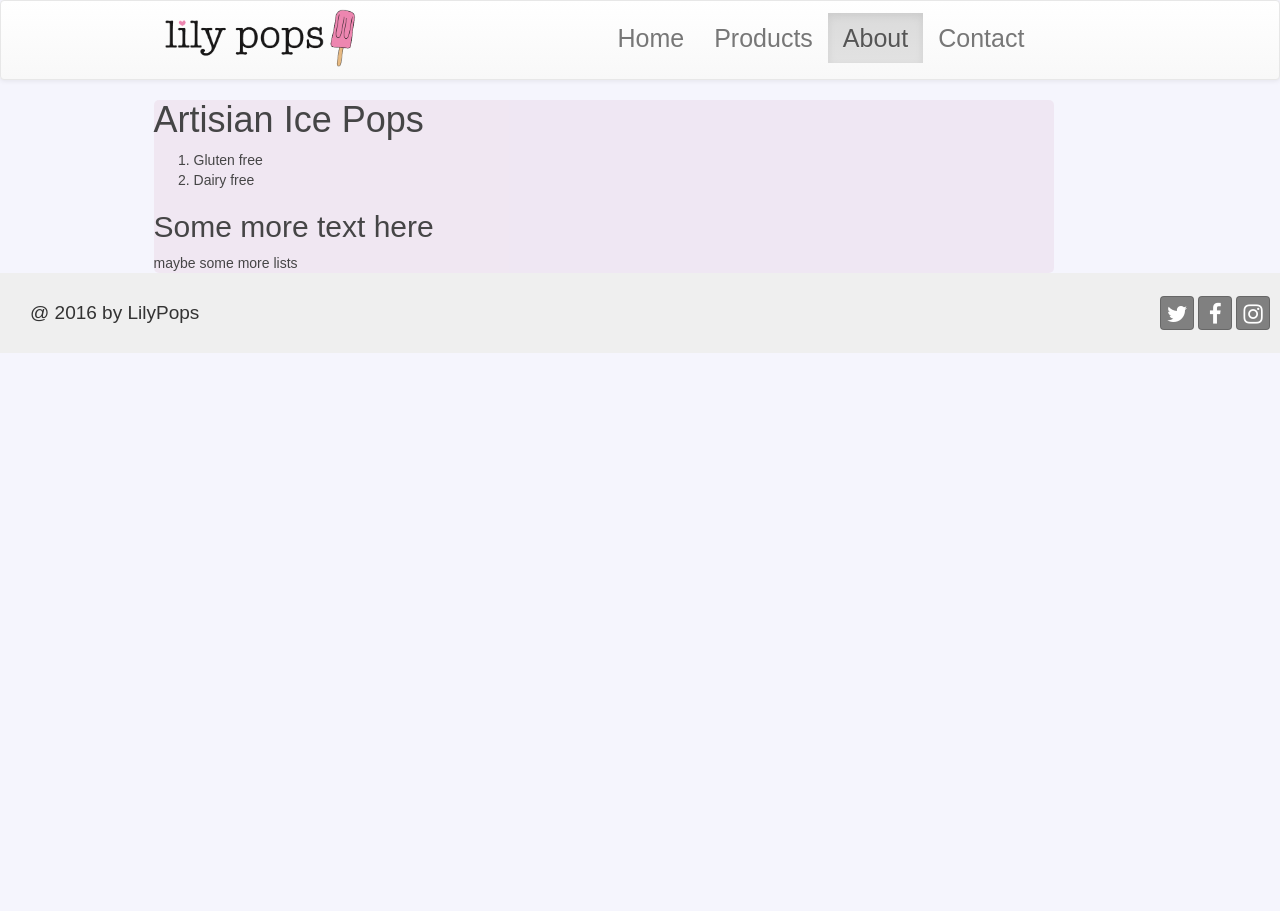
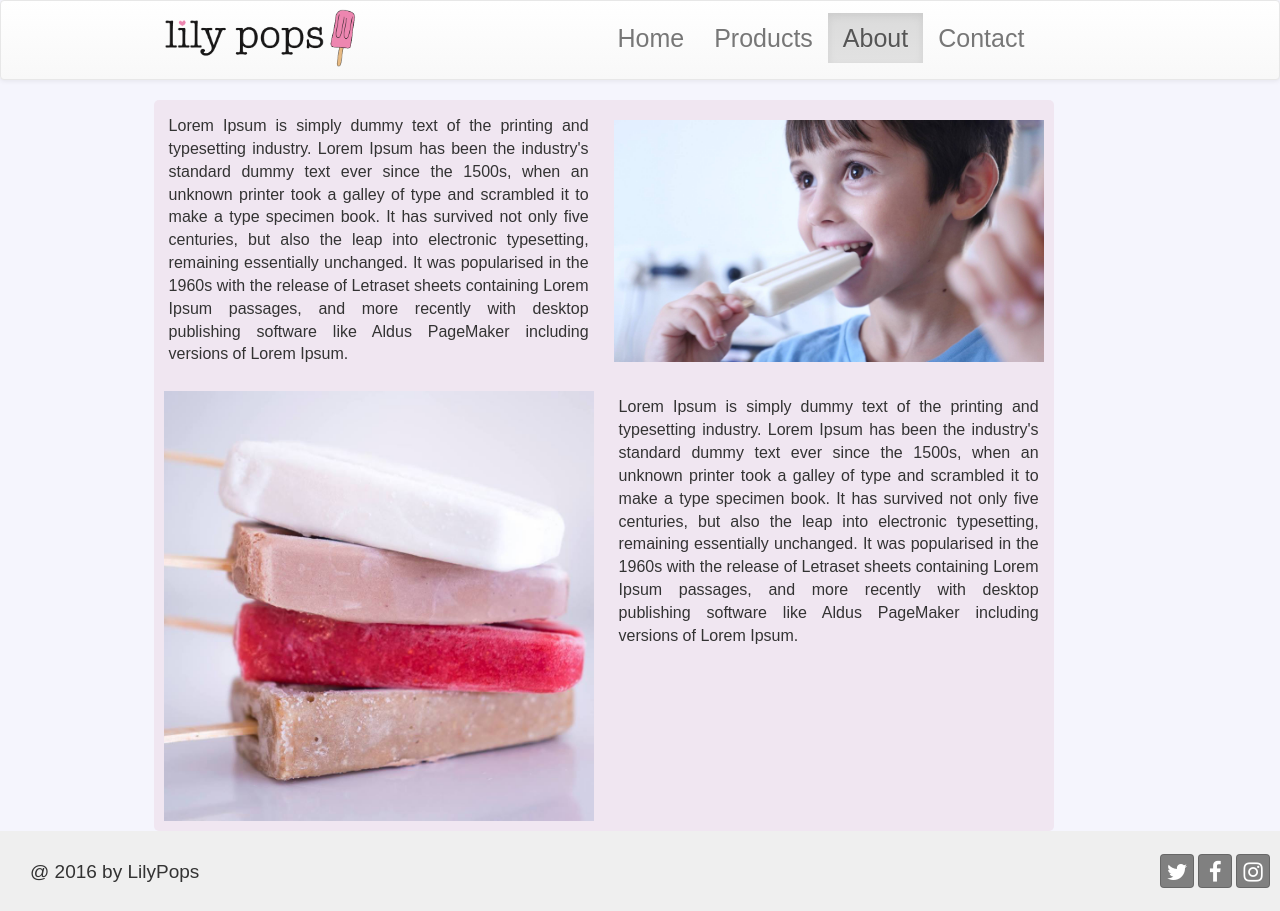
Before and after one commit to x12108481/lilypops, a plain HTML site: page about.html in a window 1280 px wide. Before the commit the page ends 800 px from the top, so only its background shows below. Drawn offline with nearby package versions, Linux system fonts and the light colour scheme.

Commit message:
about page
add images and text + style

```diff
--- a/about.html
+++ b/about.html
@@ -52,17 +52,31 @@
     </header>
 
     <div class="main-container">
-      <div class="">
-        <h1>Artisian Ice Pops</h1>
-        <ol>
-          <li>Gluten free</li>
-          <li>Dairy free</li>
-        </ol>
-
-      </div>
-      <div class="">
-        <h2>Some more text here</h2>
-        <span>maybe some more lists</span>
+      <div class="about-us-container">
+        <div class="about-us">
+          <div class="about-us-text">
+            <span>Lorem Ipsum is simply dummy text of the printing and typesetting industry.
+               Lorem Ipsum has been the industry's standard dummy text ever since the 1500s,
+               when an unknown printer took a galley of type and scrambled it to make a type specimen book.
+               It has survived not only five centuries, but also the leap into electronic typesetting,
+               remaining essentially unchanged. It was popularised in the 1960s with the release of
+               Letraset sheets containing Lorem Ipsum passages, and more recently with desktop
+               publishing software like Aldus PageMaker including versions of Lorem Ipsum.</span>
+          </div>
+          <img src="images/img3.jpg" class="about-image" alt="itan">
+        </div>
+          <div class="about-us-two">
+            <img src="images/img2.jpg" class="about-image" alt="itan">
+            <div class="about-us-text">
+              <span>Lorem Ipsum is simply dummy text of the printing and typesetting industry.
+                 Lorem Ipsum has been the industry's standard dummy text ever since the 1500s,
+                 when an unknown printer took a galley of type and scrambled it to make a type specimen book.
+                 It has survived not only five centuries, but also the leap into electronic typesetting,
+                 remaining essentially unchanged. It was popularised in the 1960s with the release of
+                 Letraset sheets containing Lorem Ipsum passages, and more recently with desktop
+                 publishing software like Aldus PageMaker including versions of Lorem Ipsum.</span>
+            </div>
+          </div>
       </div>
 
     </div>
--- a/css/index.css
+++ b/css/index.css
@@ -17,6 +17,14 @@
   .heading2 {
     font-size: 130px;
   }
+
+  .about-us-text {
+    width: 100%
+  }
+
+  .about-image {
+    width: 100%;
+  }
 }
 @media (min-width:481px)  { /* smartphones, Android phones, landscape iPhone */
 
@@ -25,13 +33,14 @@
     background: #e7e7e7;
     float: none;
   }
+
   .navbar-container,
   .main-container {
     margin-left: 0;
     margin-right: 0;
   }
+
   .main-container {
-    opacity: none;
     border-radius: none;
   }
 
@@ -62,9 +71,9 @@
     width: 760px;
     margin: auto;
   }
+
   .main-container {
     background-color: #ffffff;
-    opacity: 0.9;
     border-radius: 5px;
   }
 
@@ -83,6 +92,14 @@
 
   .bg-img-prg {
     background-color: rgba(162, 87, 129, 0.68);
+  }
+
+  .about-us-text {
+    width: 50%;
+  }
+
+  .about-image {
+    width: 50%;
   }
 
 }
@@ -274,9 +291,32 @@ body{
   list-style-type: none;
 }
 
-
-
 .footer-copyrights {
   padding-left: 20px;
   font-size: 19px;
 }
+
+.about-us {
+  display: flex;
+  flex-flow: row wrap;
+}
+
+.about-us-two {
+  display: flex;
+  flex-flow: row wrap-reverse;
+}
+
+.about-us-text {
+  min-width: 350px;
+  padding: 15px;
+  text-align: justify;
+  font-size: 16px;
+}
+
+.about-image {
+  min-width: 350px;
+  min-height: 260px;
+  height: 50%;
+  padding: 10px;
+  margin: auto;
+}
```
Also changed, not shown: contact.html (line endings or trailing spaces), images/product.png (added).
